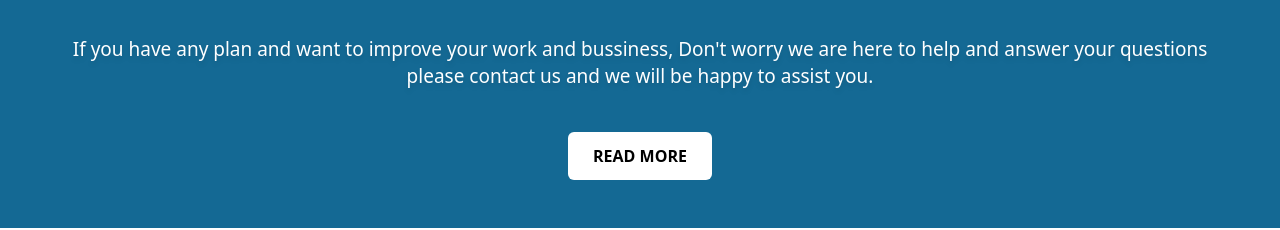
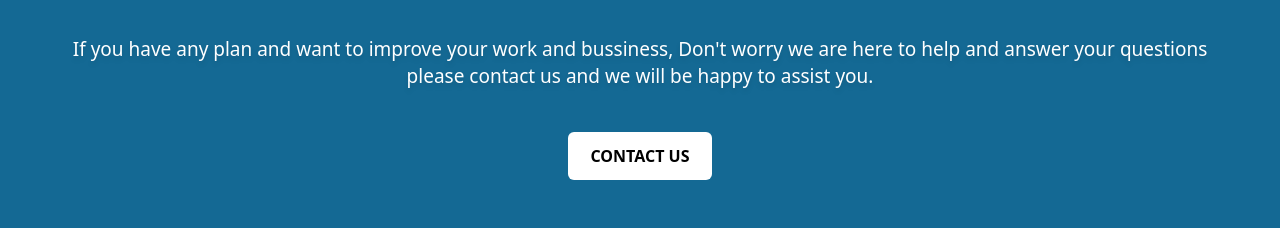
Before and after one commit to HarmanSoftware/LaCorsicaWebpage, a React (Create React App) app: page / in a window 1280 px wide. Shown: the part 1740-1970 px from the top of the page. Built offline with nearby package versions, Linux system fonts and the light colour scheme.

Commit message:
style:btn text changed

```diff
--- a/src/Pages/Home.js
+++ b/src/Pages/Home.js
@@ -57,7 +57,7 @@ export default function Home() {
        <Link to='/contact'>
        <motion.button whileHover={{ scale: 1.1 }}
         whileTap={{ scale: 0.9 }}
-        type='text' className='w-36 h-12 bg-white text-black font-semibold rounded-md'>READ MORE
+        type='text' className='w-36 h-12 bg-white text-black font-semibold rounded-md'>CONTACT US
         </motion.button>
        </Link>
        </div>
```
